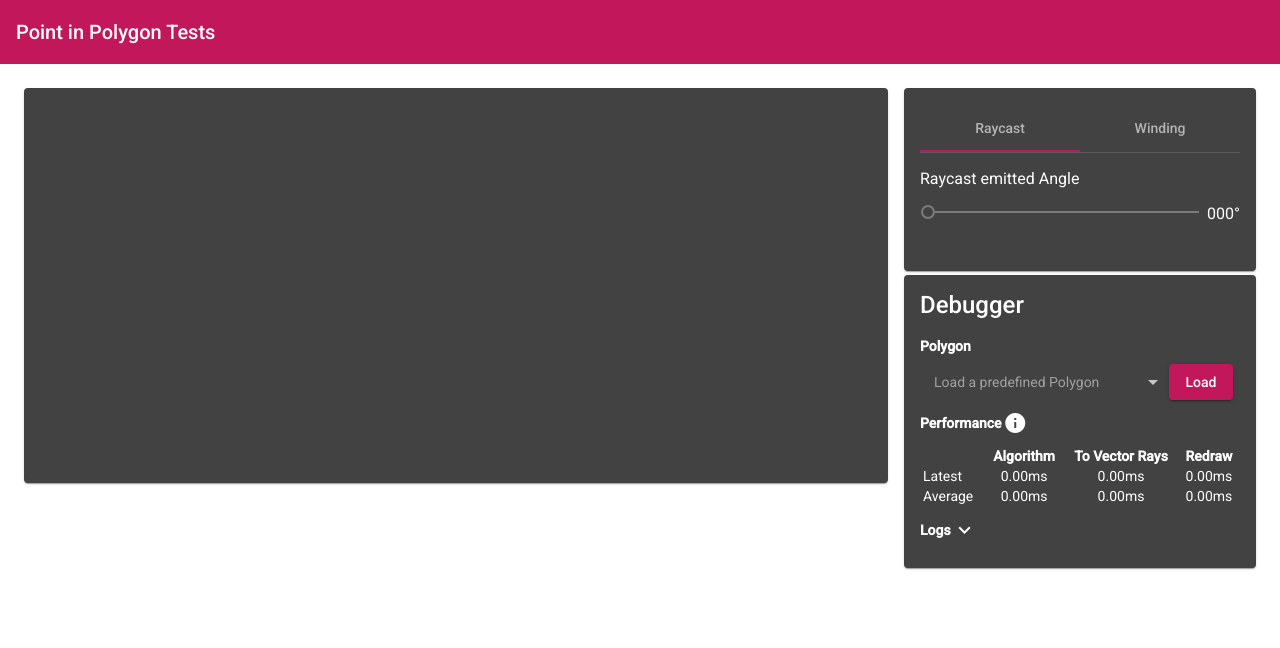
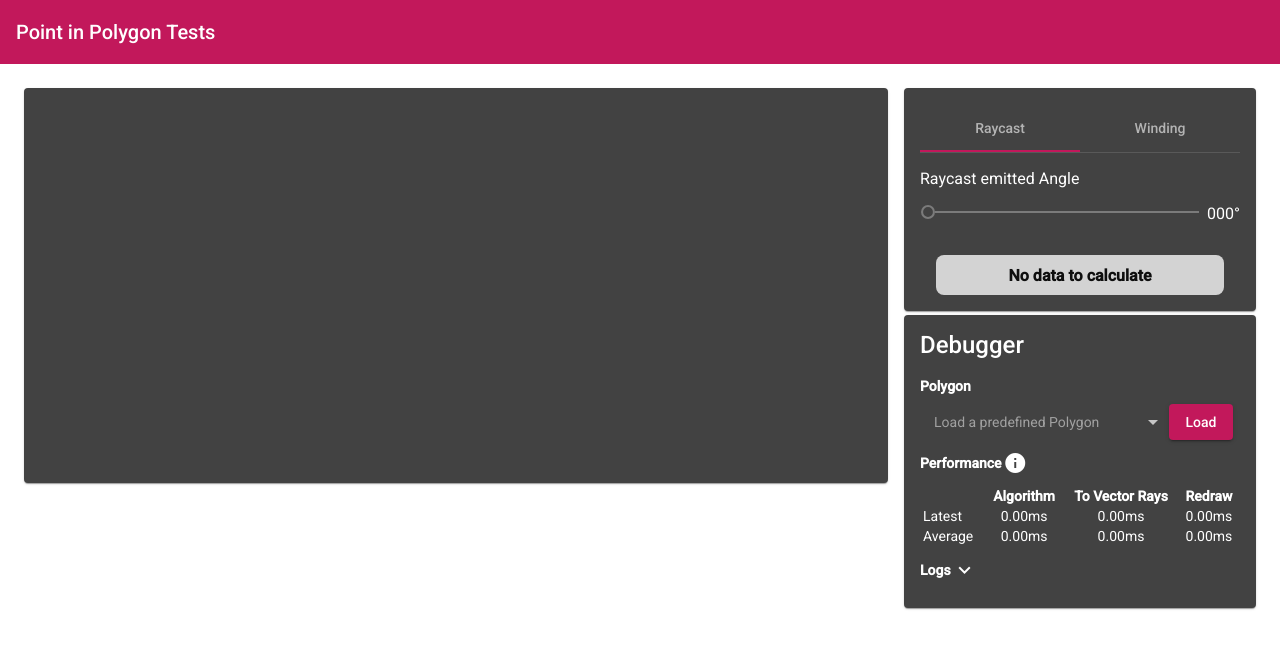
Before and after one commit to starteNCS/inside, an Angular app: page / in a window 1280 px wide. Shown: the top 648 px of the page. Built offline with nearby package versions, Linux system fonts and the light colour scheme.

Commit message:
Show not calculated info

```diff
--- a/src/app/components/cards/settings/raycast/raycast.component.html
+++ b/src/app/components/cards/settings/raycast/raycast.component.html
@@ -8,10 +8,12 @@
     </div>
 </div>
 
-<div class="result" *ngIf="state.isInPolygonRaycast !== inPolygonResult.NotCalculated" [ngClass]="{
+<div class="result" [ngClass]="{
     'in-polygon': state.isInPolygonRaycast === inPolygonResult.InPolygon,
-    'not-in-polygon': state.isInPolygonRaycast === inPolygonResult.NotInPolygon
+    'not-in-polygon': state.isInPolygonRaycast === inPolygonResult.NotInPolygon,
+    'not-calculated': state.isInPolygonRaycast === inPolygonResult.NotCalculated
 }">
     <h4 *ngIf="state.isInPolygonRaycast === inPolygonResult.InPolygon">Point is in Polygon</h4>
     <h4 *ngIf="state.isInPolygonRaycast === inPolygonResult.NotInPolygon">Point is not in Polygon</h4>
+    <h4 *ngIf="state.isInPolygonRaycast === inPolygonResult.NotCalculated">No data to calculate</h4>
 </div>
--- a/src/app/components/cards/settings/raycast/raycast.component.scss
+++ b/src/app/components/cards/settings/raycast/raycast.component.scss
@@ -28,3 +28,8 @@
 .not-in-polygon {
     background-color: #f44336;
 }
+
+.not-calculated {
+    background-color: #d3d3d3;
+    color: #0e0e0e;
+}
```
